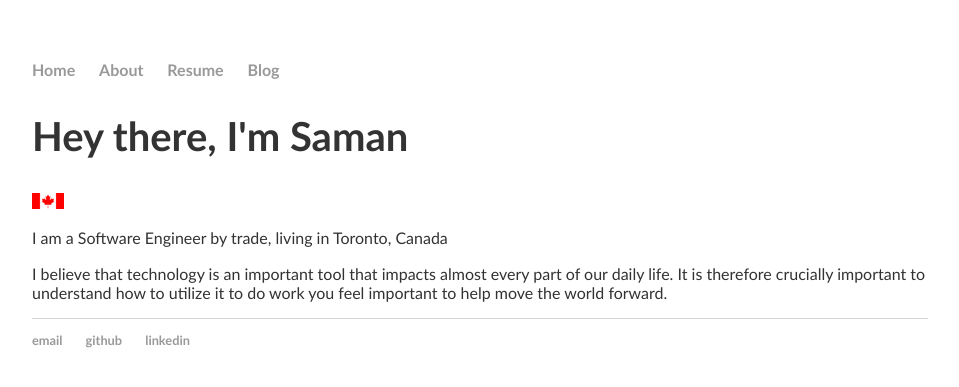
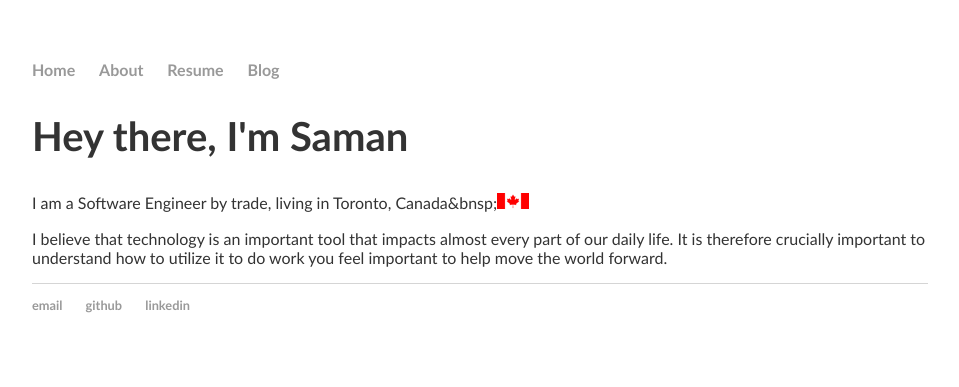
Before and after one commit to snalvi/snalvi.github.io, a Jekyll site: the page built from index.html, in a window 1280 px wide. Shown: the top 387 px of the page, without its empty margins (160-1119 px from the left). Built offline with Jekyll 4.4.1, drawn with Linux system fonts in a browser that asks for light colours.

Commit message:
canada flag icon

```diff
--- a/index.html
+++ b/index.html
@@ -2,15 +2,15 @@
 layout: default
 title: Saman Alvi, Senior Software Engineer
 ---
-<div class="blurb">
+<div>
 	<h2>Hey there, I'm Saman</h2>
 
 	<span>
-		<img src="assets/canada-flag-icon-32.png" />
-		<p>I am a Software Engineer by trade, living in Toronto, Canada</p>
+		<p>
+			I am a Software Engineer by trade, living in Toronto, Canada&bnsp;<img src="assets/canada-flag-icon-32.png" />
+		</p>
 	</span>
-
 	<p>
 		I believe that technology is an important tool that impacts almost every part of our daily life. It is therefore crucially important to understand how to utilize it to do work you feel important to help move the world forward.
 	</p>
-</div><!-- /.blurb -->
+</div>
```
